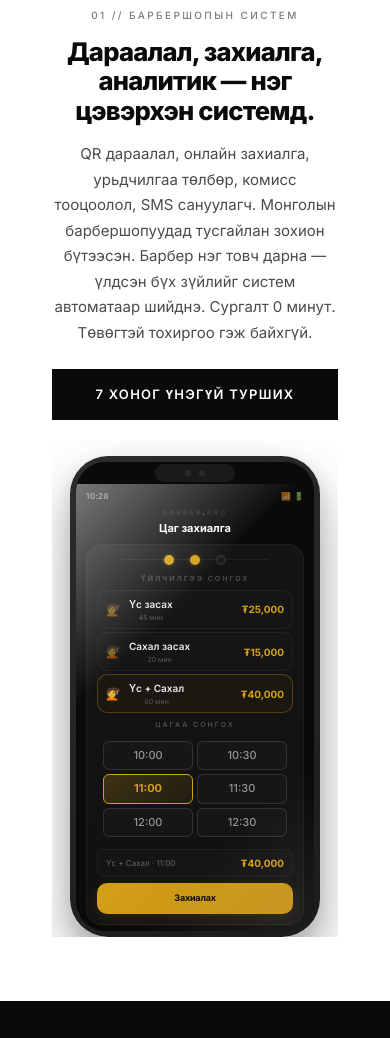
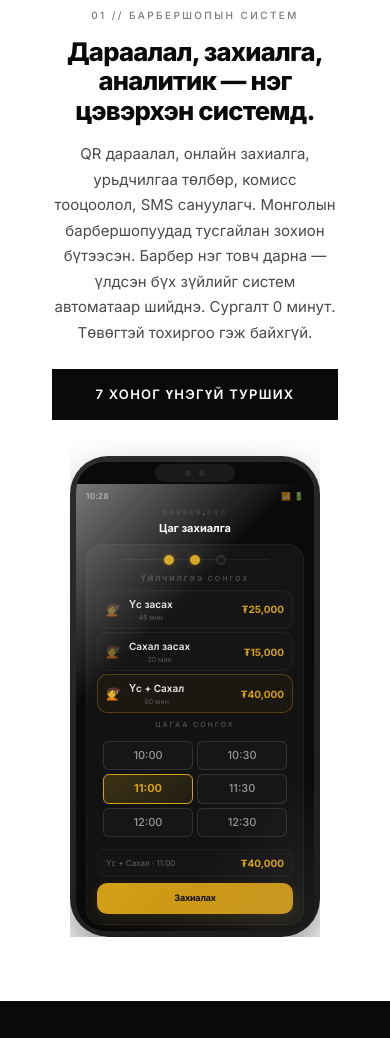
Before and after one commit to Erden8830/barber-system, a website: page prototype-premium.html in a window 390 px wide. Shown: the part 57-1095 px from the top of the page. Drawn offline with Linux system fonts and the light colour scheme.

Commit message:
Fix: cap phone-wrap width to 250px, kill grey backdrop

```diff
--- a/prototype-premium.html
+++ b/prototype-premium.html
@@ -592,7 +592,9 @@ a{ color: var(--black); text-decoration: none; transition: color .2s; }
     display: none !important;
   }
   .phone-wrap {
+    max-width: 250px !important;
     background: transparent !important;
+    overflow: hidden !important;
   }
   .phone-side-btn, .ipad-side-btn {
     display: none !important;
```
Also changed, not shown: public/landing.html (+2 -0 lines).
